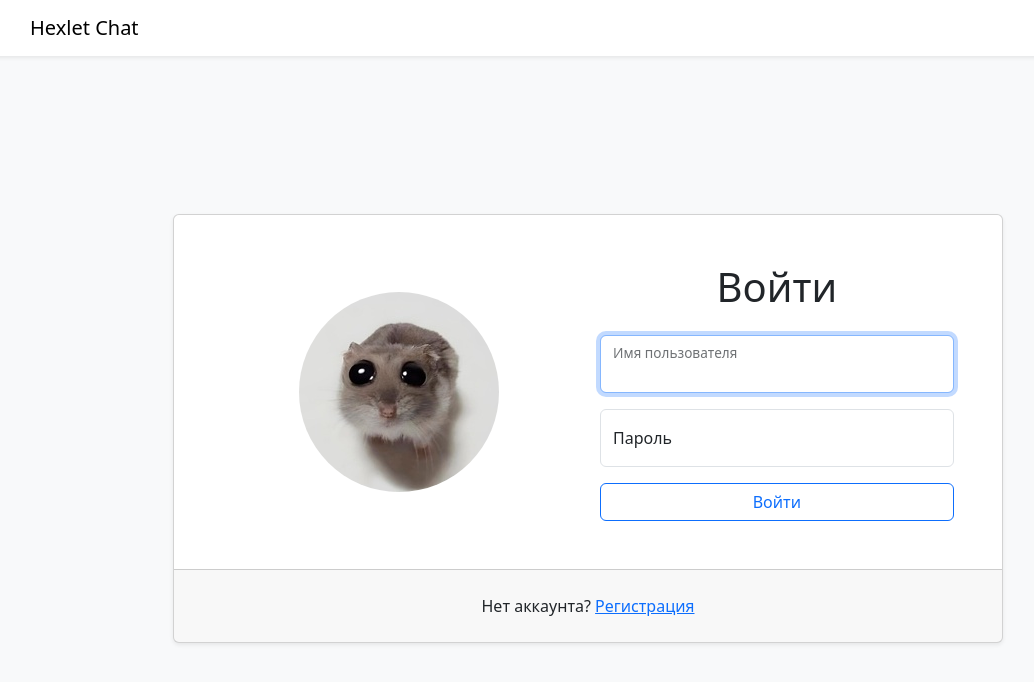
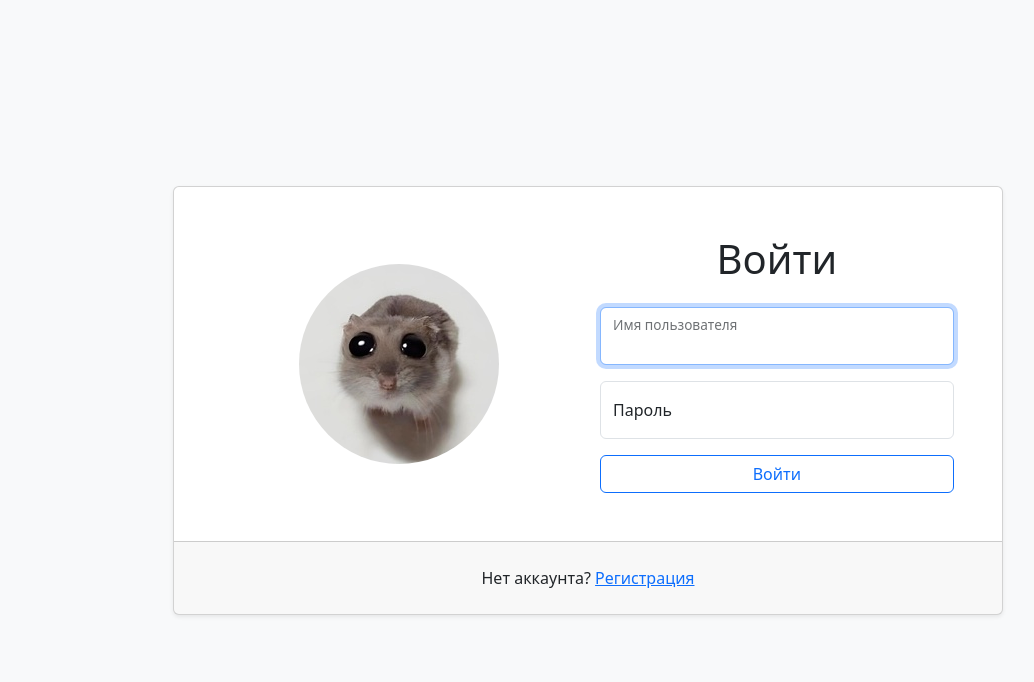
Before and after one commit to LittleCuteSandra/frontend-project-12, a React (Vite) app in the folder frontend/: page /login in a window 1280 px wide. Shown: the top 682 px of the page, without its empty margins (52-1086 px from the left). Built offline with nearby package versions, Linux system fonts and the light colour scheme.

Commit message:
update App.jsx

```diff
--- a/frontend/src/components/App.jsx
+++ b/frontend/src/components/App.jsx
@@ -1,5 +1,5 @@
 import React from 'react';
-import { BrowserRouter, Routes, Route, Link } from 'react-router-dom';
+import { BrowserRouter, Routes, Route, Navigate } from 'react-router-dom';
 import { ToastContainer } from 'react-toastify';
 import NotFoundPage from './pages/NotFound.jsx';
 import LogInForm from './pages/LogInForm.jsx';
@@ -8,21 +8,28 @@ import HomePage from './pages/HomePage.jsx';
 import routes from '../utils/routes.js';
 
 const App = () => {
+
+  const Private = ({ children }) => {
+    if (localStorage.getItem('token')) {
+      return children;
+    }
+    return (
+      <Navigate to={routes.logInPage()} replace={true} />
+    );
+  };
+
   return (
     <BrowserRouter>
-      <div className="d-flex flex-column h-100">
-        <nav className="shadow-sm navbar navbar-expand-lg navbar-light bg-white">
-          <div className="container">
-            <Link to={routes.homePage()} className="navbar-brand">Hexlet Chat</Link>
-          </div>
-        </nav>
-        <Routes>
-          <Route path={routes.notFoundPage()} element={<NotFoundPage />} />
-          <Route path={routes.logInPage()} element={<LogInForm />} />
-          <Route path={routes.signUpPage()} element={<SignUpForm />} />
-          <Route path={routes.homePage()} element={<HomePage />} />
-        </Routes>
-      </div>
+      <Routes>
+        <Route path={routes.homePage()} element={
+          <Private>
+            <HomePage />
+          </Private>
+        }/>
+        <Route path={routes.logInPage()} element={<LogInForm />} />
+        <Route path={routes.signUpPage()} element={<SignUpForm />} />
+        <Route path={routes.notFoundPage()} element={<NotFoundPage />} />
+      </Routes>
       <ToastContainer />
     </BrowserRouter>
   );
```
